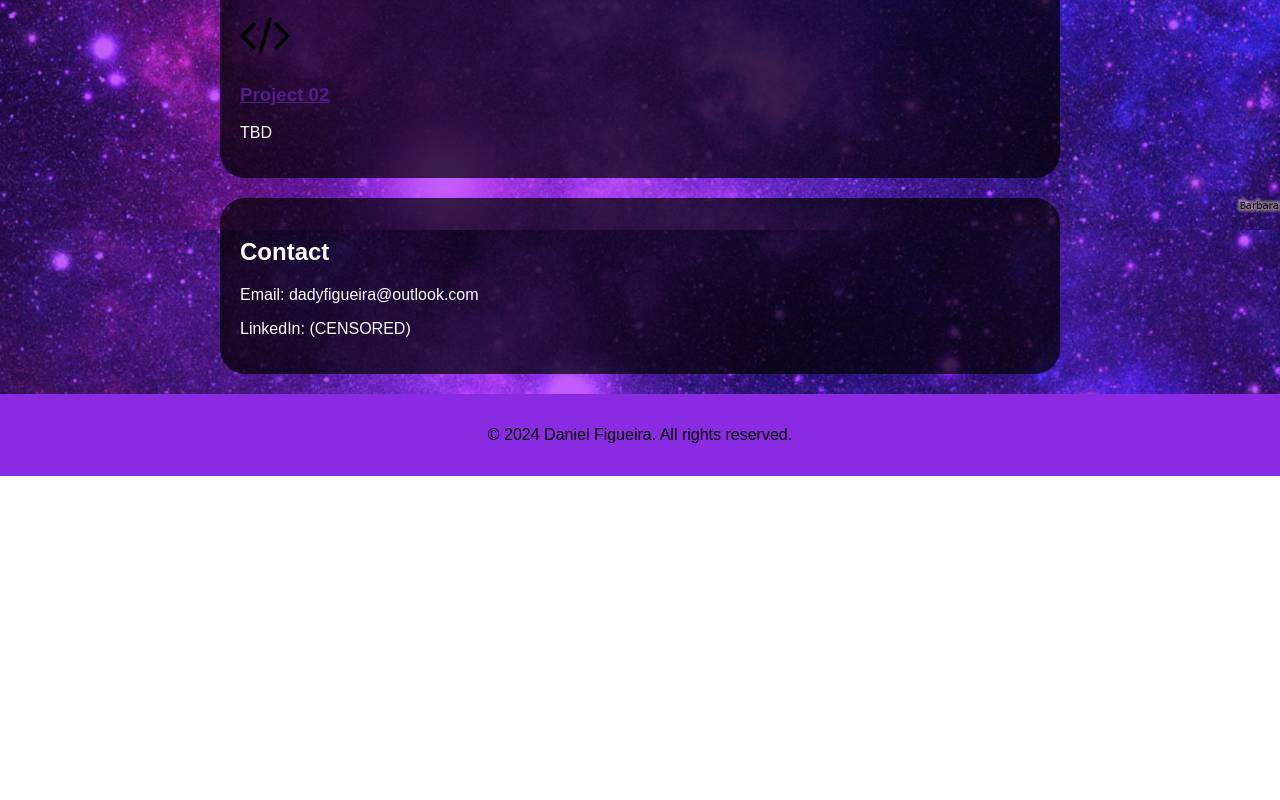
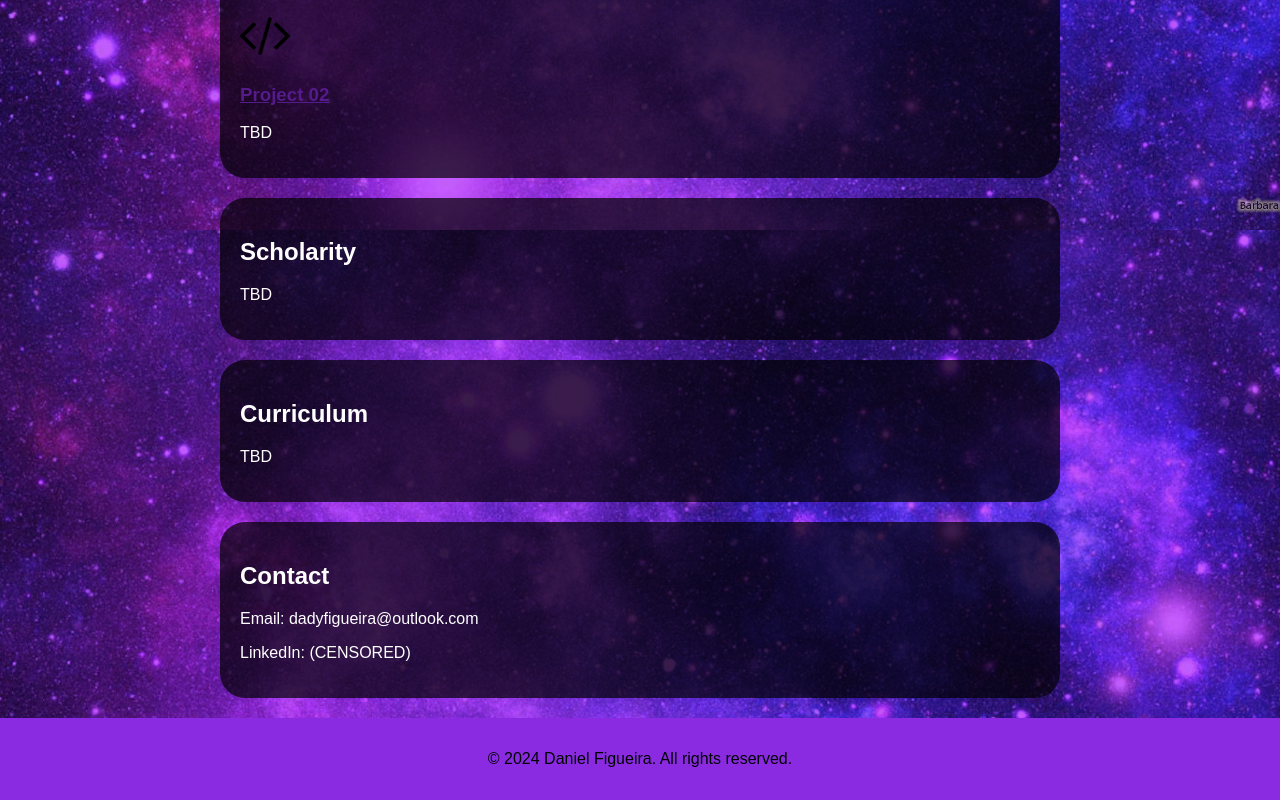
Before and after one commit to qNerowo/PortNero, a plain HTML site: page index.html in a window 1280 px wide. Shown: the part 570-1370 px from the top of the page. Before the commit the page ends 1046 px from the top, so only its background shows below. Drawn offline with Linux system fonts and the light colour scheme.

Commit message:
Update index.html

```diff
--- a/index.html
+++ b/index.html
@@ -72,6 +72,16 @@
     </section>
 
     <section>
+        <h2>Scholarity</h2>
+        <p>TBD</p>
+    </section>
+
+    <section>
+        <h2>Curriculum</h2>
+        <p>TBD</p>
+    </section>
+
+    <section>
         <h2>Contact</h2>
         <p>Email: dadyfigueira@outlook.com</p>
         <p>LinkedIn: (CENSORED)</p>
```
